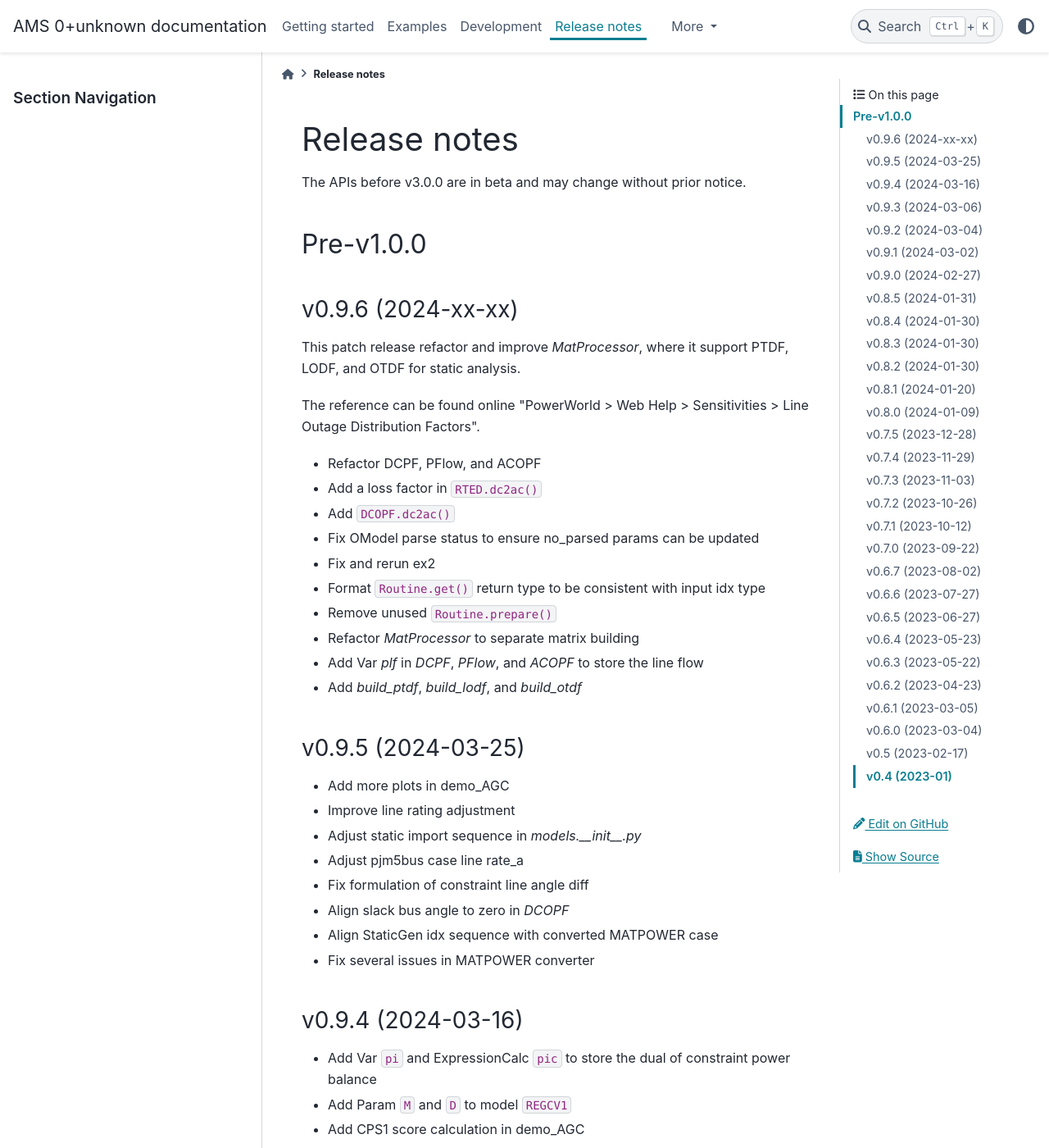
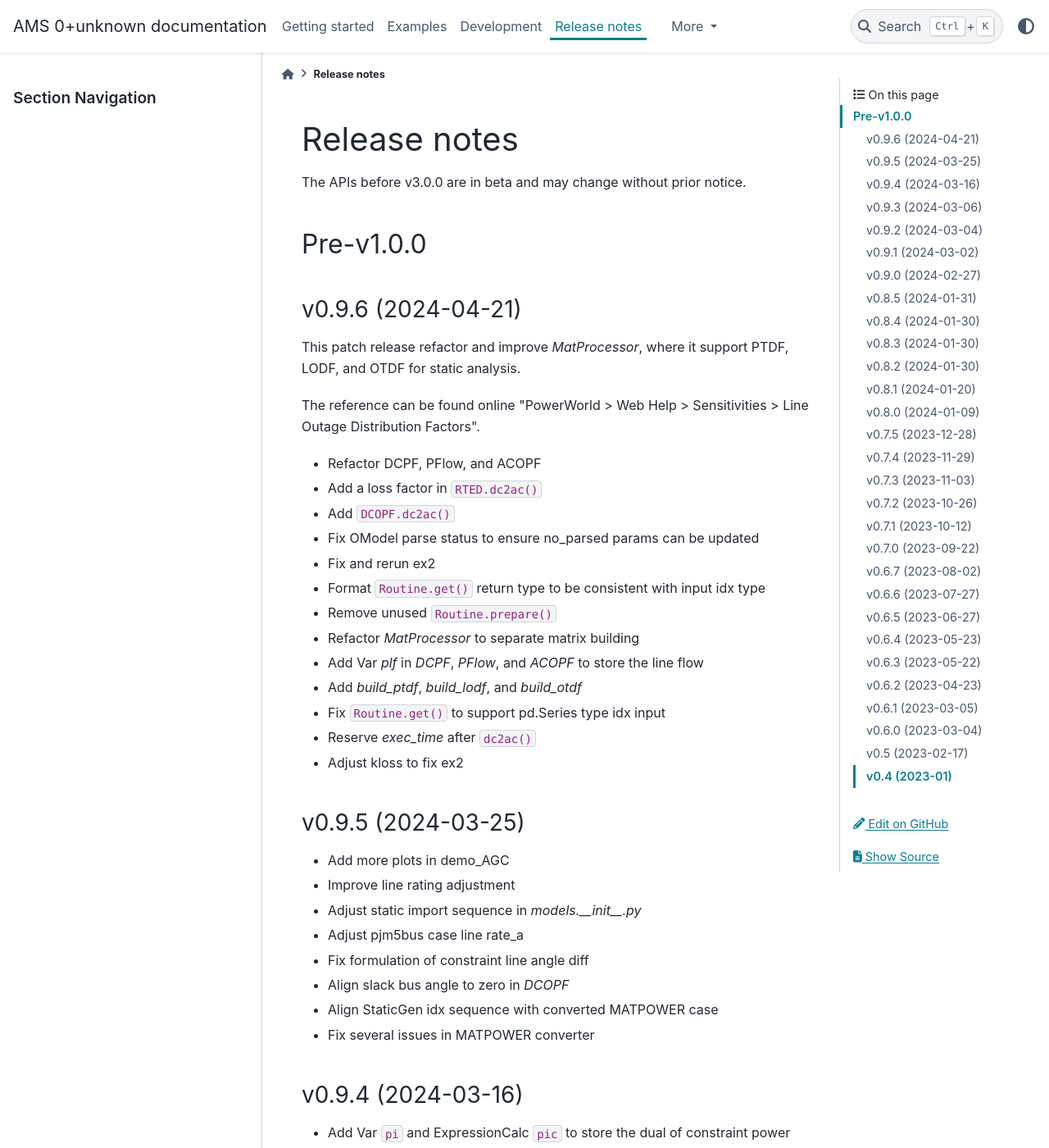
Before and after one commit to CURENT/ams, a Sphinx documentation site: the page built from docs/source/release-notes.rst, in a window 1280 px wide and 1400 px high. Shown: the whole window at 82% size. Built offline with Sphinx 7.4.7 and the PyData theme 0.15.4, drawn with Linux system fonts in a browser that asks for light colours; pages that are not in the unit, such as notebooks, are missing from menus.

Commit message:
Update release notes

```diff
--- a/docs/source/release-notes.rst
+++ b/docs/source/release-notes.rst
@@ -9,7 +9,7 @@ The APIs before v3.0.0 are in beta and may change without prior notice.
 Pre-v1.0.0
 ==========
 
-v0.9.6 (2024-xx-xx)
+v0.9.6 (2024-04-21)
 -------------------
 
 This patch release refactor and improve `MatProcessor`, where it support PTDF, LODF,
@@ -28,6 +28,9 @@ Outage Distribution Factors".
 - Refactor `MatProcessor` to separate matrix building
 - Add Var `plf` in `DCPF`, `PFlow`, and `ACOPF` to store the line flow
 - Add `build_ptdf`, `build_lodf`, and `build_otdf`
+- Fix ``Routine.get()`` to support pd.Series type idx input
+- Reserve `exec_time` after ``dc2ac()``
+- Adjust kloss to fix ex2
 
 v0.9.5 (2024-03-25)
 -------------------
```
